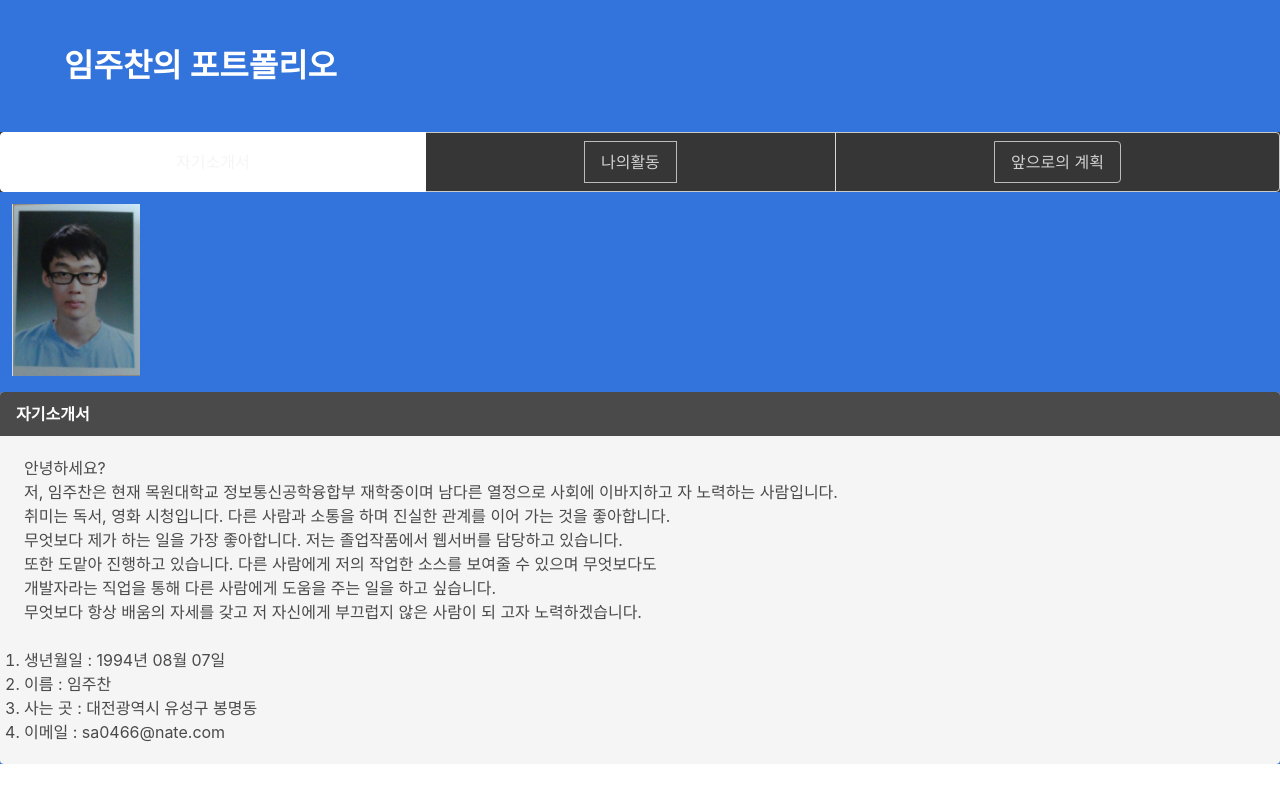
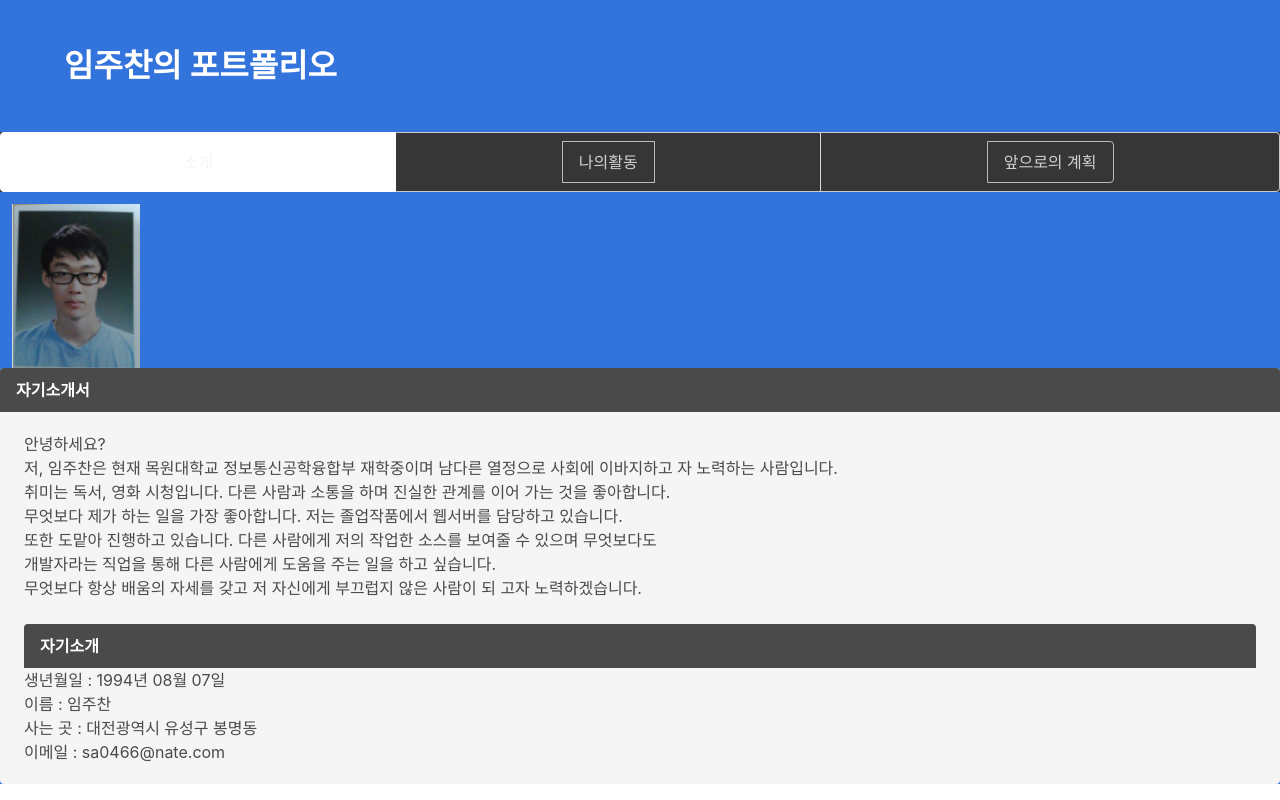
Before and after one commit to jc0466/juchan2_homepage, a Nuxt app: page / in a window 1280 px wide. Shown: the top 800 px of the page. Built offline with nearby package versions, Linux system fonts and the light colour scheme; a small style sheet from the web is missing.

Commit message:
2018-06-15*13

```diff
--- a/pages/index.vue
+++ b/pages/index.vue
@@ -13,7 +13,7 @@
   <ul>
     <li class="is-active">
       <a>
-        <nuxt-link to="/index" class="navbar-item">자기소개서</nuxt-link>
+        <nuxt-link to="/index" class="navbar-item">소개</nuxt-link>
       </a>
     </li>
     <li>
@@ -35,7 +35,6 @@
           </figure>
       </div>
 <br>
-<br>
 <article class="message">
       <div class="message-header">자기소개서</div>
       <div class="message-body"><p>안녕하세요?</p>
@@ -50,12 +49,13 @@
    	  <p>무엇보다 항상 배움의 자세를 갖고 저 자신에게 부끄럽지 않은 사람이 되
          고자 노력하겠습니다.</p>
          <br>
-         <ol>
-				<li>생년월일 : 1994년 08월 07일</li>
-        <li>이름 : 임주찬</li>
-				<li>사는 곳 : 대전광역시 유성구 봉명동</li>
-				<li>이메일 : sa0466@nate.com</li>
-        </ol>
+         <div class="message-header">자기소개</div>
+
+				<p>생년월일 : 1994년 08월 07일</p>
+        <p>이름 : 임주찬</p>
+				<p>사는 곳 : 대전광역시 유성구 봉명동</p>
+				<p>이메일 : sa0466@nate.com</p>
+
         </div>
     </article>
   </section>
--- a/pages/plan.vue
+++ b/pages/plan.vue
@@ -30,16 +30,9 @@
 </div>
   </div>
   <br>
-  <br>
   <article class="message">
-      <div class="message-header">앞으로의 계획</div>
+      <div class="message-header">올해 계획</div>
   </article>
-  <div id="notice">
-		<section>
-			<div id="coin-slider">
-			</div>
-		</section>
-	</div>
   <table class="table">
   <tr>
       <th>6월</th>
```
